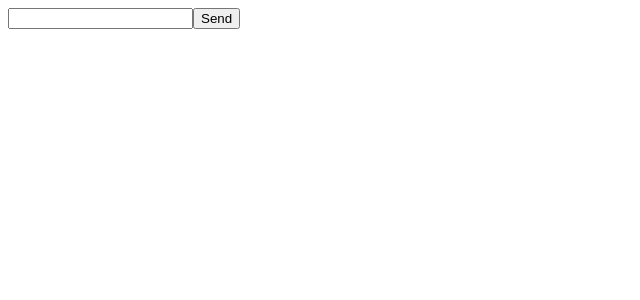
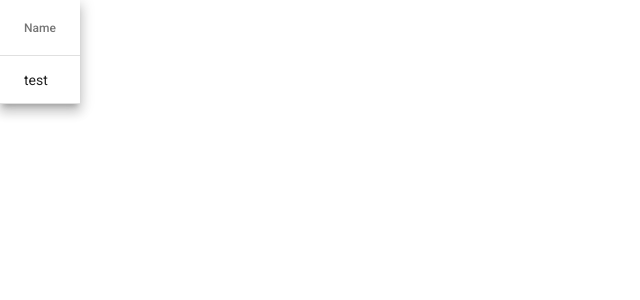
Before and after one commit to Ryan6895/simple-sockets, an Angular app in the folder drawing-ui/: page /lobby in a window 1280 px wide. Before the commit this address led to /. Shown: the top 300 px of the page, without its empty margins (0-640 px from the left). Built offline with nearby package versions, Linux system fonts and the light colour scheme.

Commit message:
started adding ui controls

```diff
--- a/drawing-ui/angular.json
+++ b/drawing-ui/angular.json
@@ -28,6 +28,7 @@
               "src/assets"
             ],
             "styles": [
+              "./node_modules/@angular/material/prebuilt-themes/purple-green.css",
               "src/styles.less"
             ],
             "scripts": []
@@ -92,6 +93,7 @@
               "src/assets"
             ],
             "styles": [
+              "./node_modules/@angular/material/prebuilt-themes/purple-green.css",
               "src/styles.less"
             ],
             "scripts": []
@@ -123,6 +125,7 @@
           }
         }
       }
-    }},
+    }
+  },
   "defaultProject": "drawing-ui"
 }
--- a/drawing-ui/package.json
+++ b/drawing-ui/package.json
@@ -12,10 +12,12 @@
   "private": true,
   "dependencies": {
     "@angular/animations": "~9.1.11",
+    "@angular/cdk": "^9.2.4",
     "@angular/common": "~9.1.11",
     "@angular/compiler": "~9.1.11",
     "@angular/core": "~9.1.11",
     "@angular/forms": "~9.1.11",
+    "@angular/material": "^9.2.4",
     "@angular/platform-browser": "~9.1.11",
     "@angular/platform-browser-dynamic": "~9.1.11",
     "@angular/router": "~9.1.11",
--- a/drawing-ui/src/app/app-routing.module.ts
+++ b/drawing-ui/src/app/app-routing.module.ts
@@ -1,8 +1,13 @@
+import { WelcomeScreenComponent } from './welcome-screen/welcome-screen.component';
+import { LobbyComponent } from './lobby/lobby.component';
 import { NgModule } from '@angular/core';
 import { Routes, RouterModule } from '@angular/router';
 
 
-const routes: Routes = [];
+const routes: Routes = [
+  { path: "", pathMatch: "full", component: WelcomeScreenComponent },
+  { path: 'lobby', component: LobbyComponent }
+];
 
 @NgModule({
   imports: [RouterModule.forRoot(routes)],
--- a/drawing-ui/src/app/app.component.html
+++ b/drawing-ui/src/app/app.component.html
@@ -1,6 +1 @@
-<input [(ngModel)]="message" />
-<button (click)="sendMessage()">Send</button>
-
-<div *ngFor="let message of messages">
-  {{message}}
-</div>
+<router-outlet></router-outlet>
--- a/drawing-ui/src/app/lobby/lobby.component.html
+++ b/drawing-ui/src/app/lobby/lobby.component.html
@@ -1 +1,11 @@
-<p>lobby works!</p>
+<table mat-table [dataSource]="players" class="mat-elevation-z8">
+
+  <!-- Name Column -->
+  <ng-container matColumnDef="name">
+    <th mat-header-cell *matHeaderCellDef> Name </th>
+    <td mat-cell *matCellDef="let element"> {{element.name}} </td>
+  </ng-container>
+
+  <tr mat-header-row *matHeaderRowDef="displayedColumns"></tr>
+  <tr mat-row *matRowDef="let row; columns: displayedColumns;"></tr>
+</table>
--- a/drawing-ui/src/app/lobby/lobby.component.ts
+++ b/drawing-ui/src/app/lobby/lobby.component.ts
@@ -7,6 +7,9 @@ import { Component, OnInit } from '@angular/core';
 })
 export class LobbyComponent implements OnInit {
 
+  public players: any = [{name: "test"}];
+  displayedColumns: string[] = ['name'];
+
   constructor() { }
 
   ngOnInit(): void {
--- a/drawing-ui/src/app/welcome-screen/welcome-screen.component.html
+++ b/drawing-ui/src/app/welcome-screen/welcome-screen.component.html
@@ -1 +1,10 @@
-<p>welcome-screen works!</p>
+<mat-form-field class="example-form-field">
+  <mat-label>Name</mat-label>
+  <input matInput type="text" [(ngModel)]="name">
+  <button mat-button *ngIf="name" matSuffix mat-icon-button aria-label="Clear" (click)="name=''">
+    <mat-icon>close</mat-icon>
+  </button>
+</mat-form-field>
+
+<button mat-raised-button color="primary">Join</button>
+<button mat-raised-button color="accent">Create</button>
--- a/drawing-ui/src/app/welcome-screen/welcome-screen.component.ts
+++ b/drawing-ui/src/app/welcome-screen/welcome-screen.component.ts
@@ -7,9 +7,20 @@ import { Component, OnInit } from '@angular/core';
 })
 export class WelcomeScreenComponent implements OnInit {
 
+  public name: string;
+
   constructor() { }
 
   ngOnInit(): void {
   }
 
+  public joinRoom(){
+
+  }
+
+  public createRoom(){
+
+  }
+
+  //route to lobby
 }
--- a/drawing-ui/src/index.html
+++ b/drawing-ui/src/index.html
@@ -6,8 +6,10 @@
   <base href="/">
   <meta name="viewport" content="width=device-width, initial-scale=1">
   <link rel="icon" type="image/x-icon" href="favicon.ico">
+  <link href="https://fonts.googleapis.com/css?family=Roboto:300,400,500&display=swap" rel="stylesheet">
+  <link href="https://fonts.googleapis.com/icon?family=Material+Icons" rel="stylesheet">
 </head>
-<body>
+<body class="mat-typography">
   <app-root></app-root>
 </body>
 </html>
--- a/drawing-ui/src/styles.less
+++ b/drawing-ui/src/styles.less
@@ -1 +1,4 @@
 /* You can add global styles to this file, and also import other style files */
+@import '@angular/material/prebuilt-themes/deeppurple-amber.css';
+html, body { height: 100%; }
+body { margin: 0; font-family: Roboto, "Helvetica Neue", sans-serif; }
```
Also changed, not shown: drawing-ui/src/app/app.module.ts (+11 -1 lines), drawing-ui/src/app/shared/modules/material/material.module.ts (added, +21 -0 lines), 1 other file (tests, documents, lock files or other folders).
